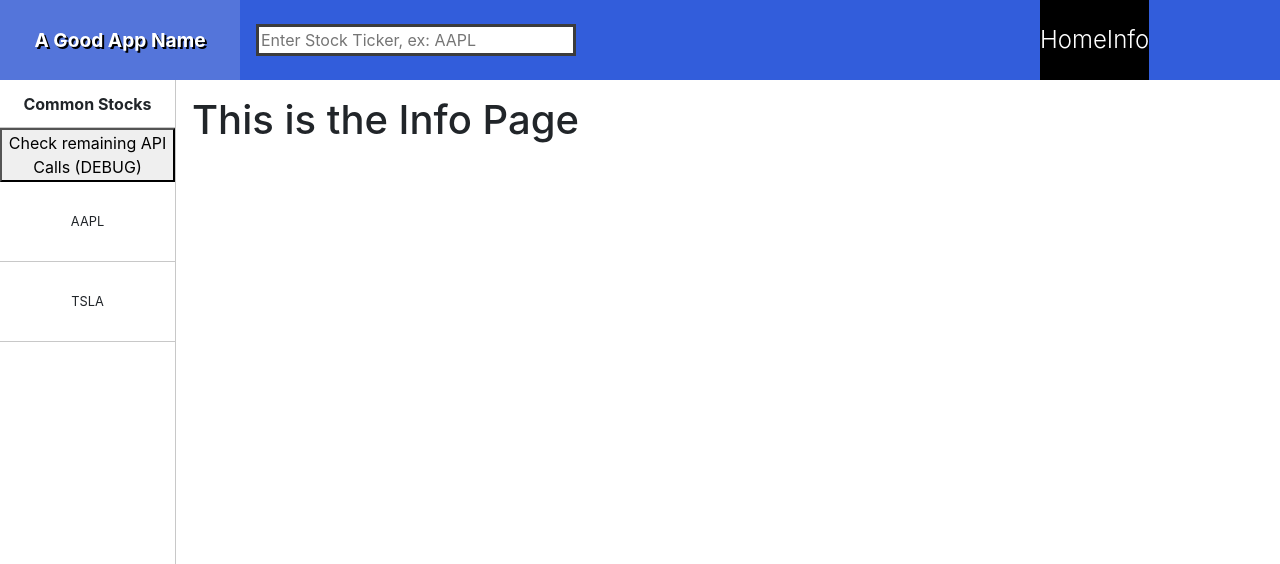
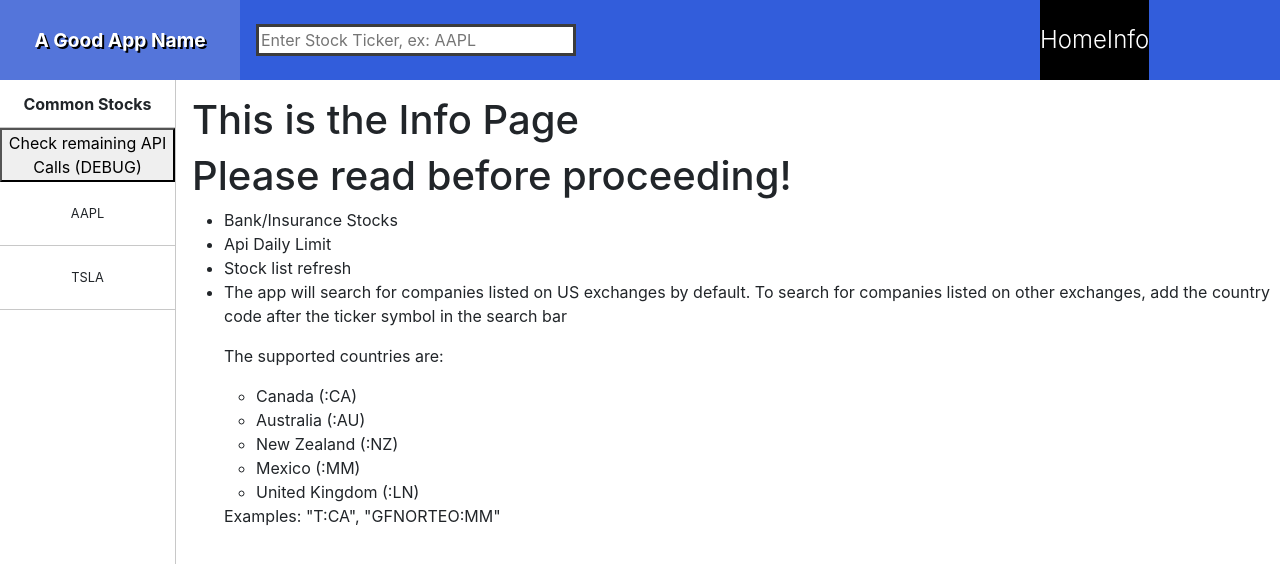
Before and after one commit to andiz-hang/Swordfish, a React (Create React App) app: page / in a window 1280 px wide. Both pictures are taken after a click on the element "Info". Shown: the top 564 px of the page. Built offline with nearby package versions, Linux system fonts and the light colour scheme.

Commit message:
added info section

```diff
--- a/src/components/Sidebar.css
+++ b/src/components/Sidebar.css
@@ -21,7 +21,7 @@
 
 .sidebar-item {
   display: flex;
-  height: 5rem;
+  height: 4rem;
   border-bottom: 0.1rem solid rgb(200, 200, 200);
   align-items: center;
   justify-content: center;
--- a/src/components/main-page-components/Home.jsx
+++ b/src/components/main-page-components/Home.jsx
@@ -6,22 +6,6 @@ class Home extends Component {
     return (
       <main className="MainPage">
         <h1>Welcome to the Site!</h1>
-
-        <h2>Tips:</h2>
-        <p>
-          The app will search for companies listed on US exchanges by default.
-          To search for companies listed on other exchanges, add the country
-          code after the ticker symbol in the search bar
-        </p>
-        <h2>The supported countries are:</h2>
-        <ul>
-          <li>Canada (:CA)</li>
-          <li>Australia (:AU)</li>
-          <li>New Zealand (:NZ)</li>
-          <li>Mexico (:MM)</li>
-          <li>United Kingdom (:LN)</li>
-        </ul>
-        <p>Examples: "T:CA", "GFNORTEO:MM"</p>
       </main>
     );
   }
--- a/src/components/main-page-components/Info.jsx
+++ b/src/components/main-page-components/Info.jsx
@@ -6,6 +6,29 @@ class Info extends Component {
     return (
       <main className="MainPage">
         <h1>This is the Info Page</h1>
+
+        <h1>Please read before proceeding!</h1>
+        <ul>
+          <li>Bank/Insurance Stocks</li>
+          <li>Api Daily Limit</li>
+          <li>Stock list refresh</li>
+          <li>
+            <p>
+              The app will search for companies listed on US exchanges by
+              default. To search for companies listed on other exchanges, add
+              the country code after the ticker symbol in the search bar
+            </p>
+            <p>The supported countries are:</p>
+            <ul>
+              <li>Canada (:CA)</li>
+              <li>Australia (:AU)</li>
+              <li>New Zealand (:NZ)</li>
+              <li>Mexico (:MM)</li>
+              <li>United Kingdom (:LN)</li>
+            </ul>
+            <p>Examples: "T:CA", "GFNORTEO:MM"</p>
+          </li>
+        </ul>
       </main>
     );
   }
```
